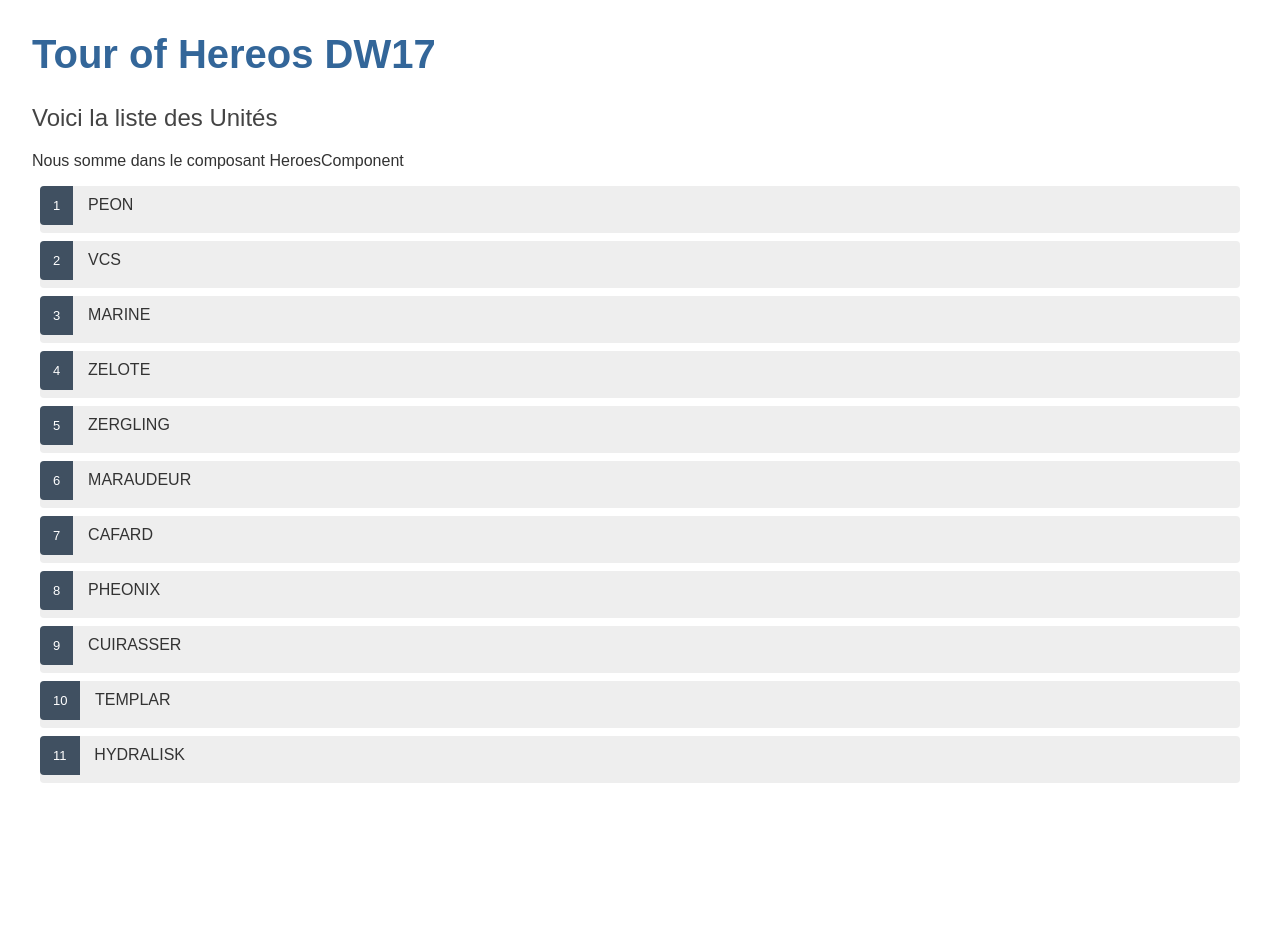
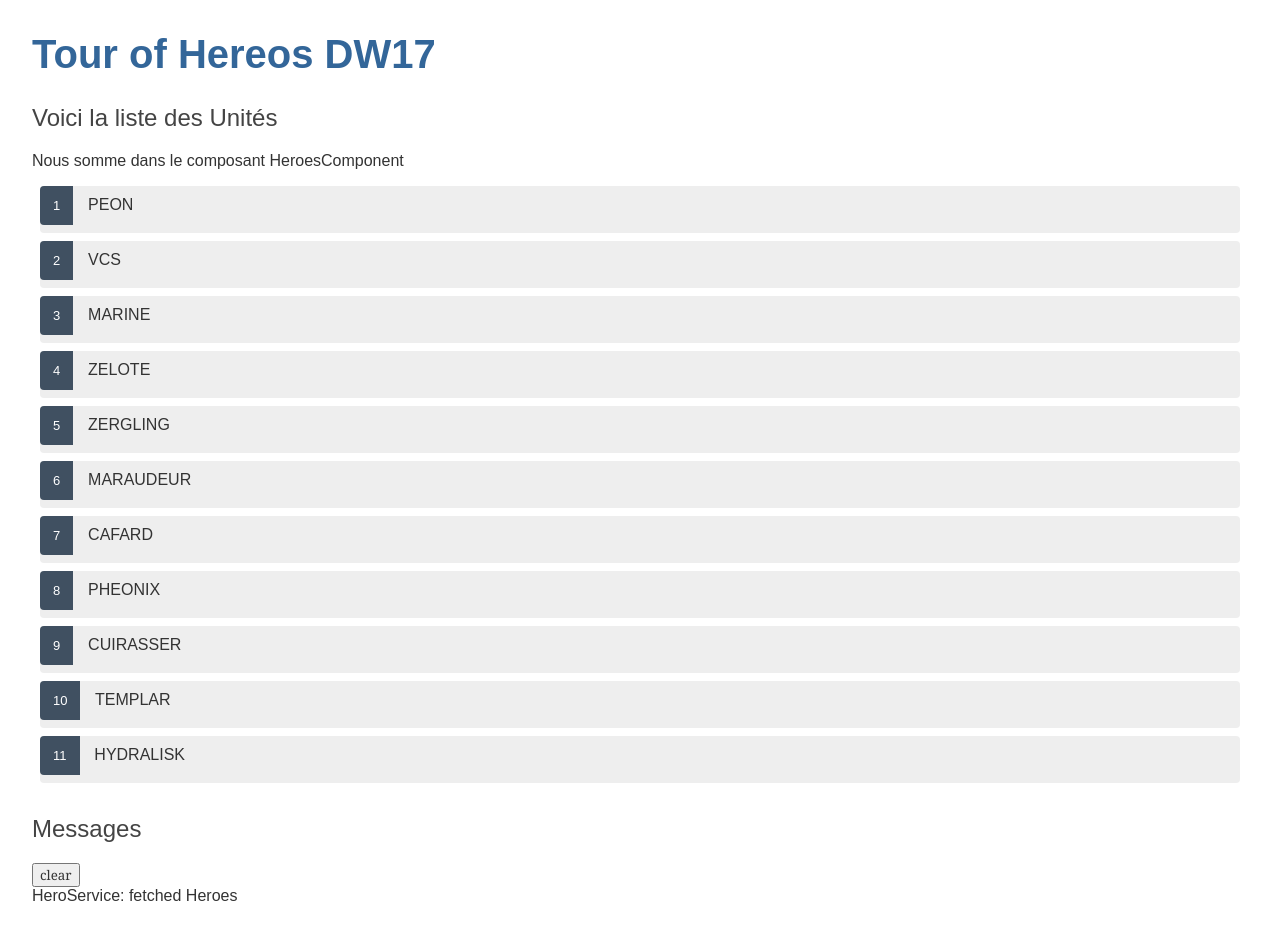
Before and after one commit to Solid-Peace/tour-of-heroes, an Angular app: page / in a window 1280 px wide. Before the commit the page ends 815 px from the top, so only its background shows below. Built offline with nearby package versions, Linux system fonts and the light colour scheme.

Commit message:
Service section end'

```diff
--- a/src/app/app.component.html
+++ b/src/app/app.component.html
@@ -1,3 +1,4 @@
 <h1>{{title}}</h1>
 
 <app-hereos></app-hereos>
+<app-message></app-message>
--- a/src/app/app.module.ts
+++ b/src/app/app.module.ts
@@ -6,12 +6,14 @@
 import { AppComponent } from './app.component';
 import { HereosComponent } from './hereos/hereos.component';
 import { HeroDetailComponent } from './hero-detail/hero-detail.component';
+import { MessageComponent } from './message/message.component';
 
 @NgModule({
   declarations: [
     AppComponent,
     HereosComponent,
-    HeroDetailComponent
+    HeroDetailComponent,
+    MessageComponent
   ],
   imports: [
     BrowserModule,
--- a/src/app/hero.service.ts
+++ b/src/app/hero.service.ts
@@ -2,6 +2,7 @@
 import { Hero } from './Hero';
 import { HEROES } from './mock-heroes';
 import { Observable, of } from 'rxjs';
+import { MessageService } from './message.service'
 
 
 @Injectable({
@@ -11,8 +12,9 @@
 export class HeroService {
 
 	getHeroes(): Observable<Hero[]> {
+		this.messageService.add('HeroService: fetched Heroes');
 		return of(HEROES);
 	}
 
-  constructor() { }
+  constructor(private messageService: MessageService) { }
 }
--- /dev/null
+++ b/src/app/message.service.ts
@@ -0,0 +1,18 @@
+import { Injectable } from '@angular/core';
+
+@Injectable({
+  providedIn: 'root'
+})
+export class MessageService {
+	messages: string[] = [];
+
+	add(message: string) {
+		this.messages.push(message);
+	}
+
+	clear() {
+		this.messages = [];
+	}
+
+  constructor() { }
+}
--- /dev/null
+++ b/src/app/message/message.component.html
@@ -0,0 +1,8 @@
+<div *ngIf="messageService.messages.length">
+
+  <h2>Messages</h2>
+  <button class="clear"
+          (click)="messageService.clear()">clear</button>
+  <div *ngFor='let message of messageService.messages'> {{message}} </div>
+
+</div>
--- /dev/null
+++ b/src/app/message/message.component.ts
@@ -0,0 +1,16 @@
+import { Component, OnInit } from '@angular/core';
+import { MessageService } from '../message.service';
+
+@Component({
+  selector: 'app-message',
+  templateUrl: './message.component.html',
+  styleUrls: ['./message.component.scss']
+})
+export class MessageComponent implements OnInit {
+
+  constructor(public messageService: MessageService) { }
+
+  ngOnInit() {
+  }
+
+}
```
Also changed, not shown: src/app/message/message.component.scss (added), 2 other files (tests, documents, lock files or other folders).
